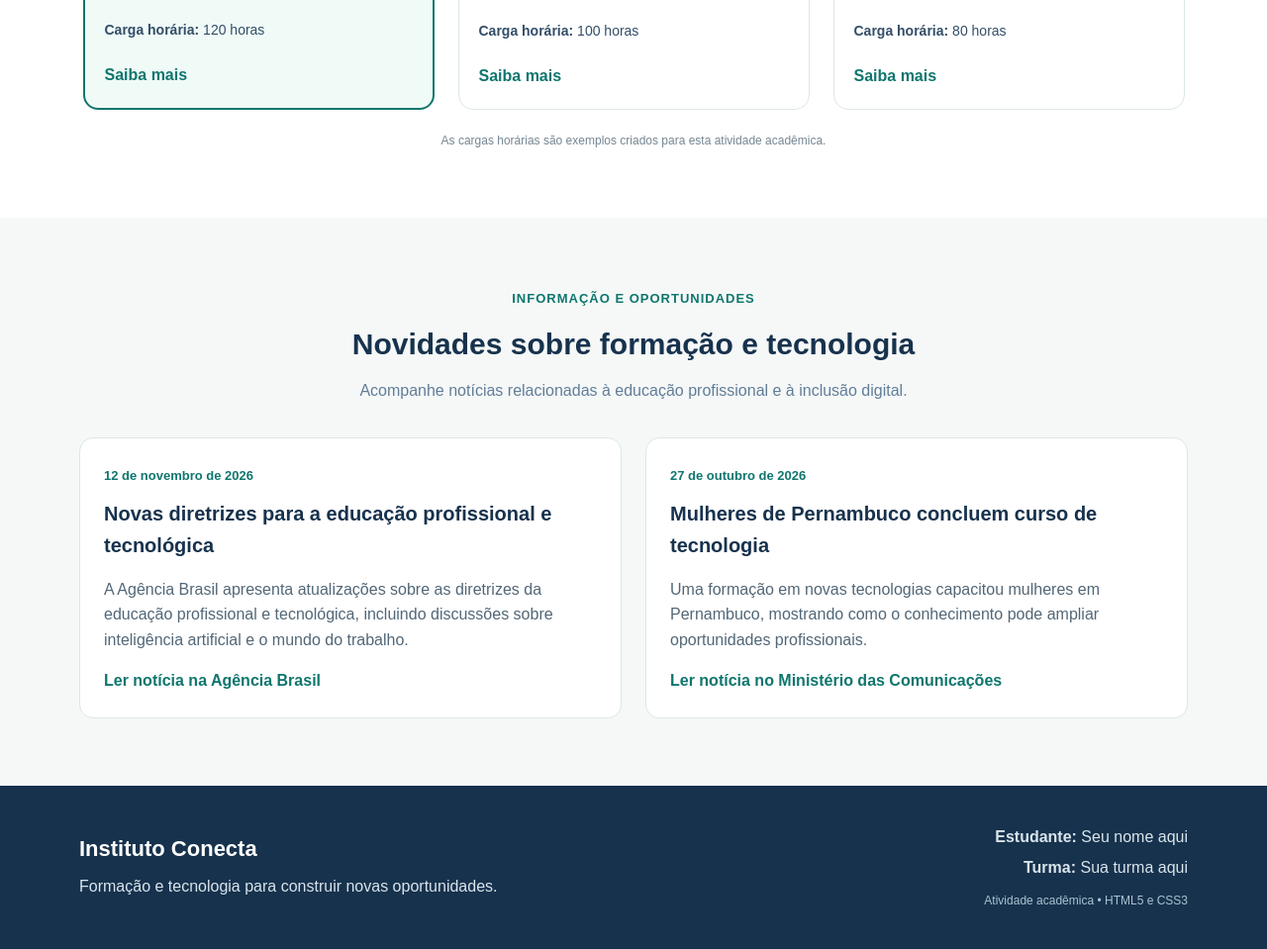
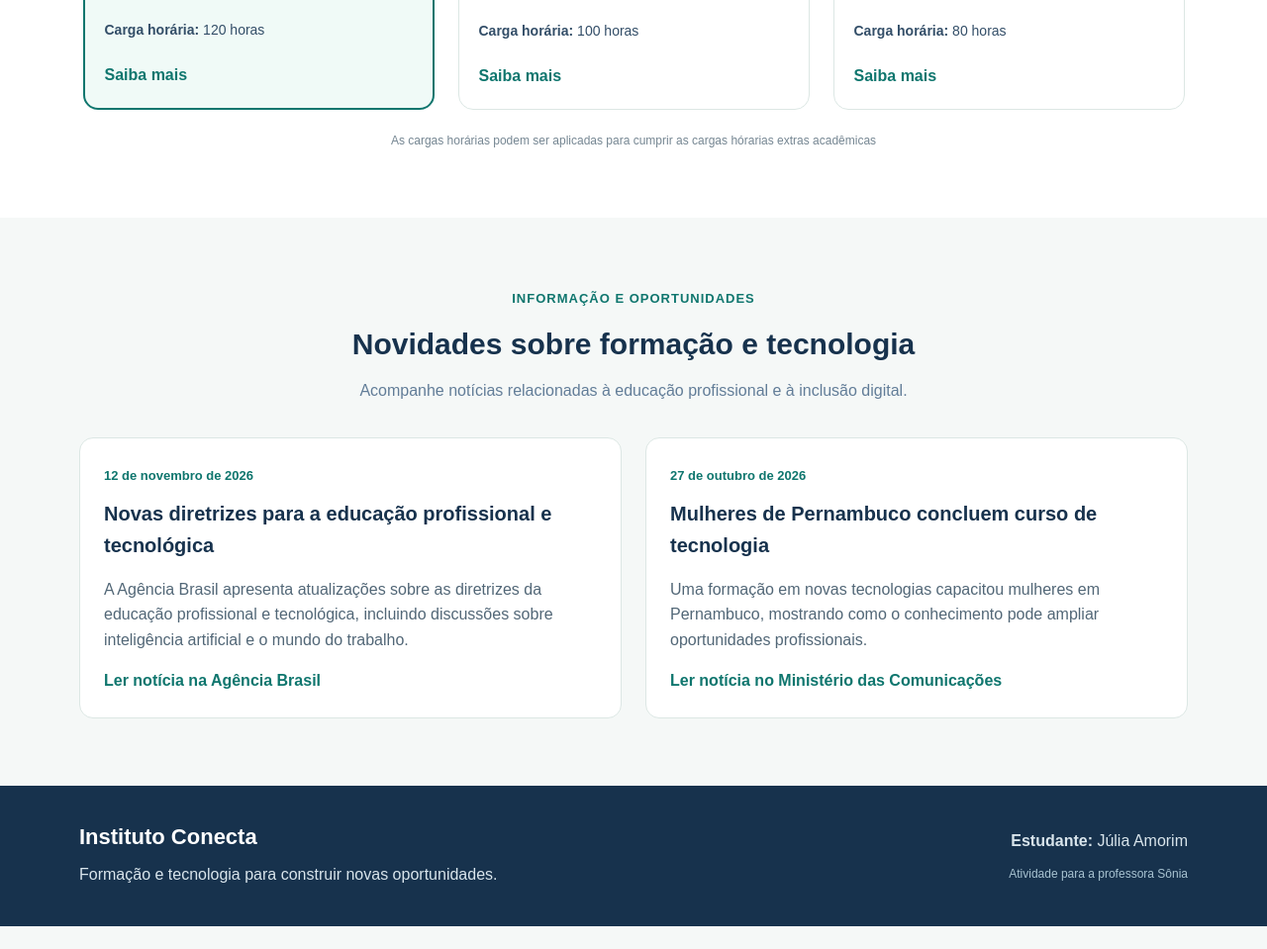
Before and after one commit to Amorim-ello/PseudoClasses, a plain HTML site: page index.html in a window 1280 px wide. Shown: the part 1161-2120 px from the top of the page at 99% size. After the commit the page ends 2097 px from the top, so only its background shows below. Drawn offline with Linux system fonts and the light colour scheme.

Commit message:
Update index.html

```diff
--- a/index.html
+++ b/index.html
@@ -236,8 +236,8 @@
                 </div>
 
                 <p class="observacao-cursos">
-                    As cargas horárias são exemplos criados
-                    para esta atividade acadêmica.
+                    As cargas horárias podem ser aplicadas para
+                    cumprir as cargas hórarias extras acadêmicas
                 </p>
 
             </div>
@@ -338,16 +338,11 @@
 
                 <p>
                     <strong>Estudante:</strong>
-                    Seu nome aqui
+                    Júlia Amorim
                 </p>
 
                 <p>
-                    <strong>Turma:</strong>
-                    Sua turma aqui
-                </p>
-
-                <p>
-                    Atividade acadêmica • HTML5 e CSS3
+                    Atividade para a professora Sônia
                 </p>
 
             </div>
```
